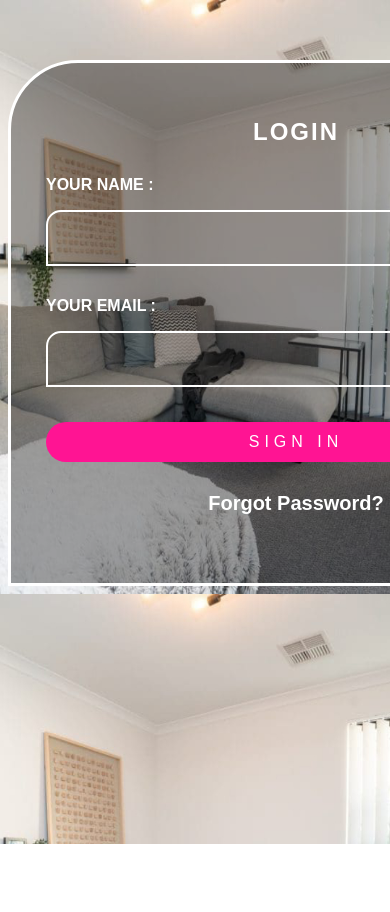
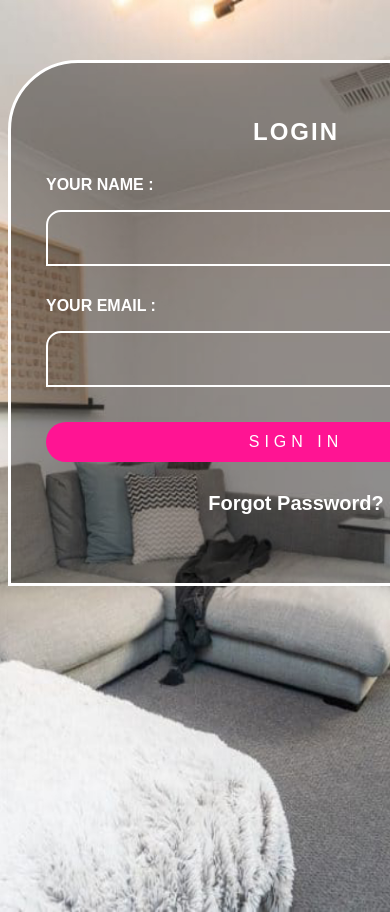
Before and after one commit to Alberesbass/tela-de-login, a plain HTML site: page index.html in a window 390 px wide. Shown: the top 912 px of the page. Before the commit the page ends 844 px from the top, so only its background shows below. Drawn offline with Linux system fonts and the light colour scheme.

Commit message:
feat(styles)🎨: ajusta as dimensões do body para melhor responsividade

```diff
--- a/src/css/style.css
+++ b/src/css/style.css
@@ -3,7 +3,10 @@ body {
     -webkit-background-size: cover;
     background-size: cover;
     background-position: center center;
+    background-repeat: no-repeat;
     font-family: "poppins", sans-serif;
+    max-width: 100%;
+    min-height: 100vh;
 }
 
 .box {
```
